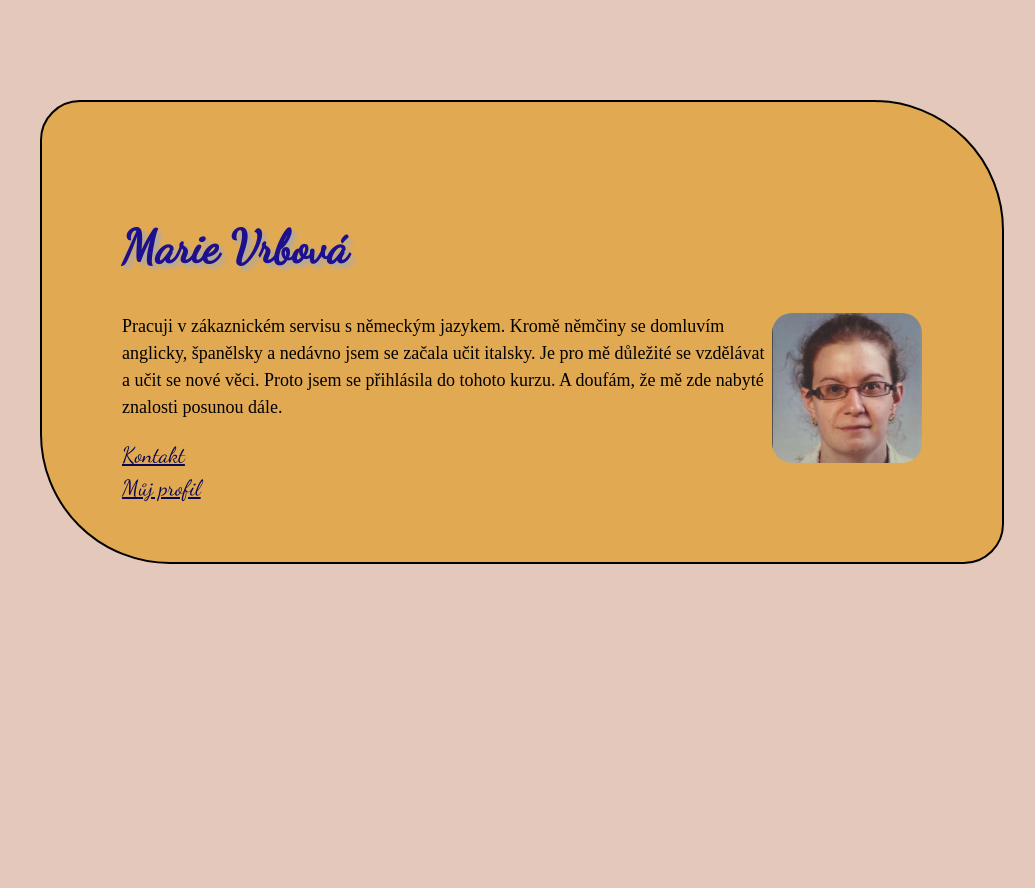
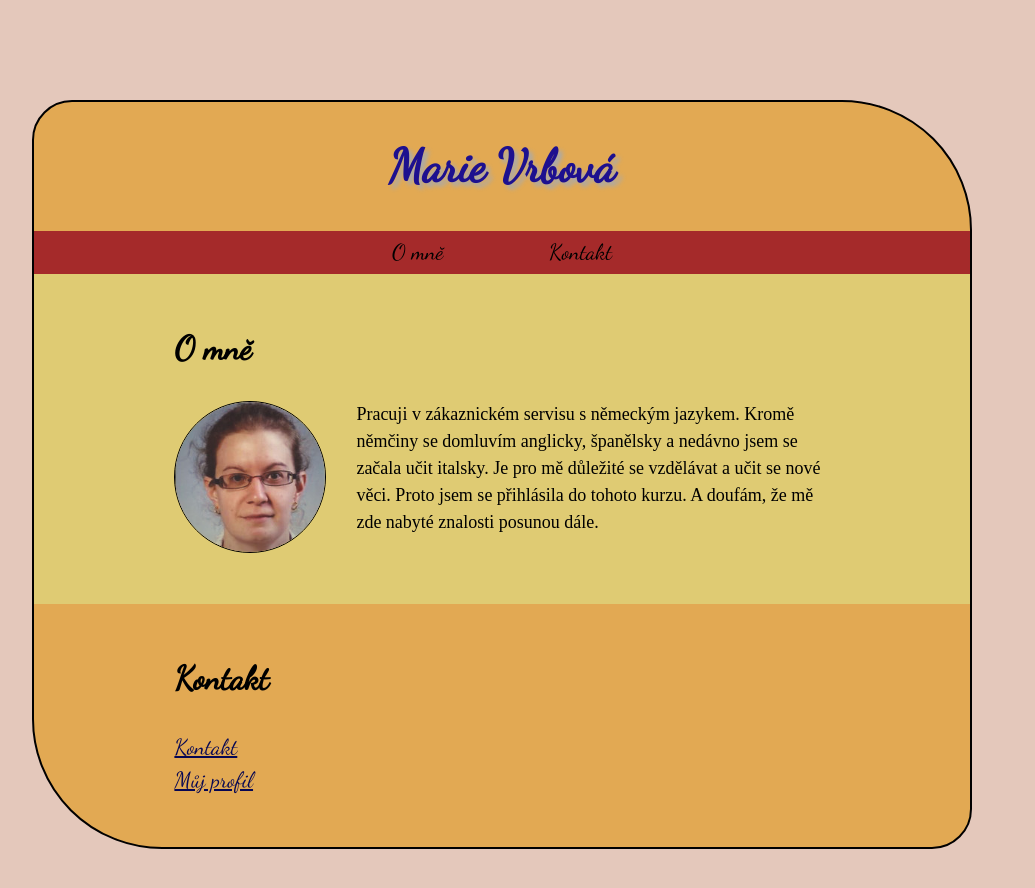
Before and after one commit to tvorimweb-2019-praha-podzim/projekt01-vizitka-mvrbova, a plain HTML site: page index.html in a window 1280 px wide. Shown: the whole page, without its empty margins (138-1173 px from the left). Before the commit the page ends 800 px from the top, so only its background shows below. Drawn offline with Linux system fonts and the light colour scheme; a web font is replaced by a local one.

Commit message:
Hotovo - konečná verze

```diff
--- a/index.html
+++ b/index.html
@@ -13,14 +13,25 @@
 
     <h1>Marie Vrbová</h1>
 
-    <img src="foto.jpg" alt="foto" width="150" height="150">
+    <ul class="menu">
+        <li><a href="#omne">O mně</a></li>
+        <li><a href="#kontakt">Kontakt</a></li>
+    </ul>
 
+<section class="omne" id="omne">
+    <h2>O mně</h2>
+    <img class="foto" src="foto.jpg" alt="foto">
     <p>Pracuji v zákaznickém servisu s německým jazykem. Kromě němčiny se domluvím anglicky, španělsky a nedávno jsem se začala učit italsky. Je pro mě důležité se vzdělávat a učit se nové věci. Proto jsem se přihlásila do tohoto kurzu. A doufám, že mě zde nabyté znalosti posunou dále.</p>
+</section>
 
+
+<section class="kontakt" id="kontakt">
+    <h2>Kontakt</h2>
 <div>
     <a href="mailto:vrbova.marie@centrum.cz" class="kontakt">Kontakt</a><br>
     <a href="https://www.linkedin.com/in/marie-vrbov%C3%A1-3298aa81/" class="profil">Můj profil</a><br>
 </div>
+</section>
 
 </div>
 
--- a/style.css
+++ b/style.css
@@ -1,16 +1,15 @@
 .box{
-    width: 800px;
-    height: 300px;
     border: 2px solid;
     border-color: black;
     border-radius: 40px 130px;
     background-color: rgb(226, 169, 83);
     margin: 100px 170px;
-    padding: 80px;
+    padding: 0;
 }
 
 body {
     background-color:  #e4c8bb;
+    margin: 0;
 }
 
 h1 {
@@ -18,6 +17,17 @@ h1 {
     font-size: 46px;
     text-shadow: 4px 4px 4px #aaa;
     color: rgb(29, 16, 143);
+    text-align: center;
+    padding: 30px 30%;
+    margin-top: 0;
+    margin-bottom: 0;
+}
+
+
+
+h2{
+    color: black;
+    margin-top: 0;
 }
 
 .kontakt, .profil {
@@ -39,8 +49,44 @@ p {
 }
 
 
-img {
-    border-radius: 20px;
-    border-color: black;
-    float: right;
+.foto {
+    width: 150px;
+    height: 150px;
+    border: 1px solid black;
+    border-radius: 50%;
+    float: left;
+    margin-right: 30px;
 }
+
+.menu {
+    margin: 0;
+    padding: 0;
+    text-align: center;
+    background-color: brown;
+}
+
+.menu li {
+    display: inline-block;
+}
+
+.menu a {
+    display: inline-block;
+    color: black;
+    text-decoration:none;
+    padding: 5px 50px;
+    border-radius: 10px;
+}
+
+.menu a:hover,
+.menu a:focus,
+.menu a:active {
+    background-color: burlywood;
+}
+
+section {
+    padding: 50px 15%;
+}
+
+.omne {
+    background-color: rgb(223, 203, 115);
+}
```
